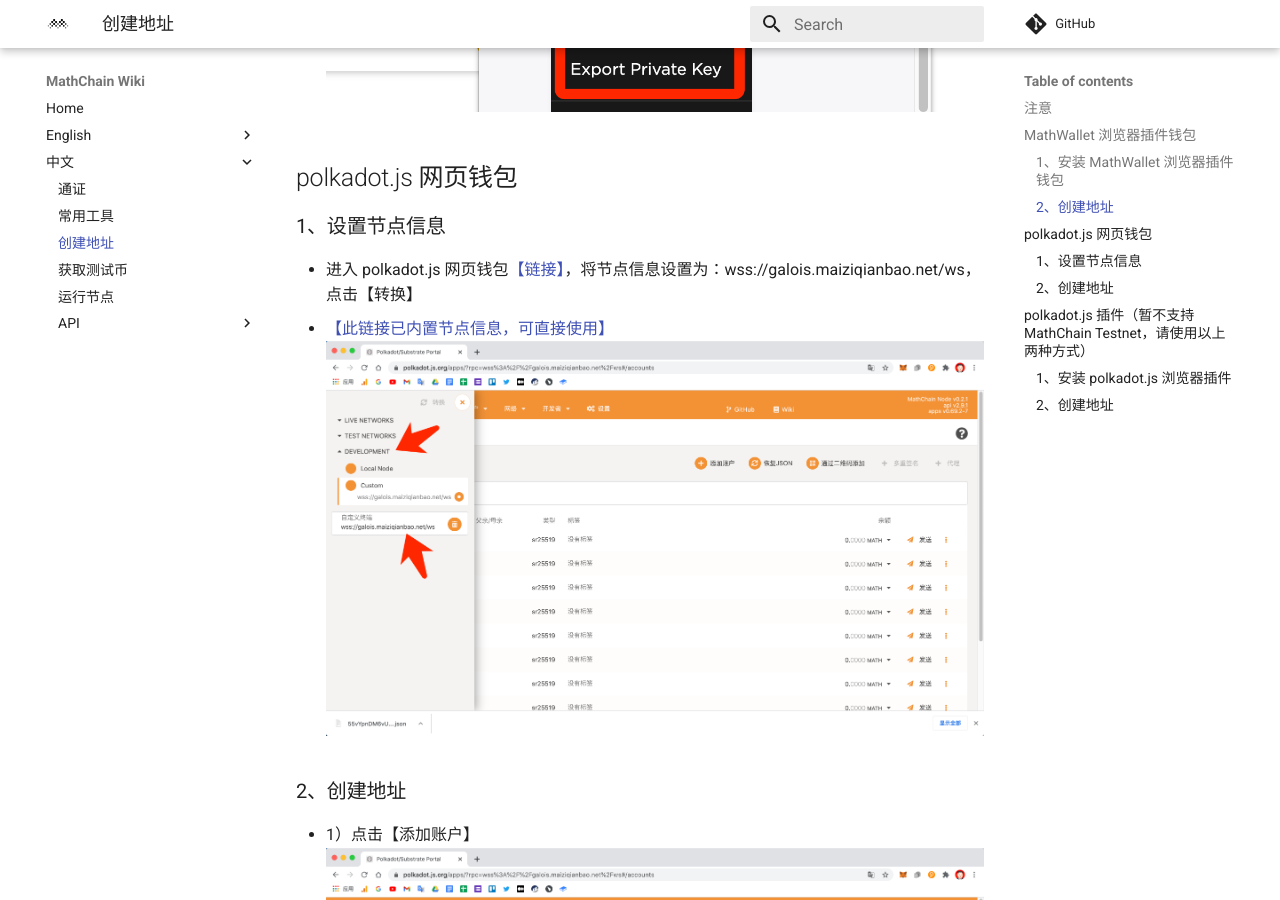
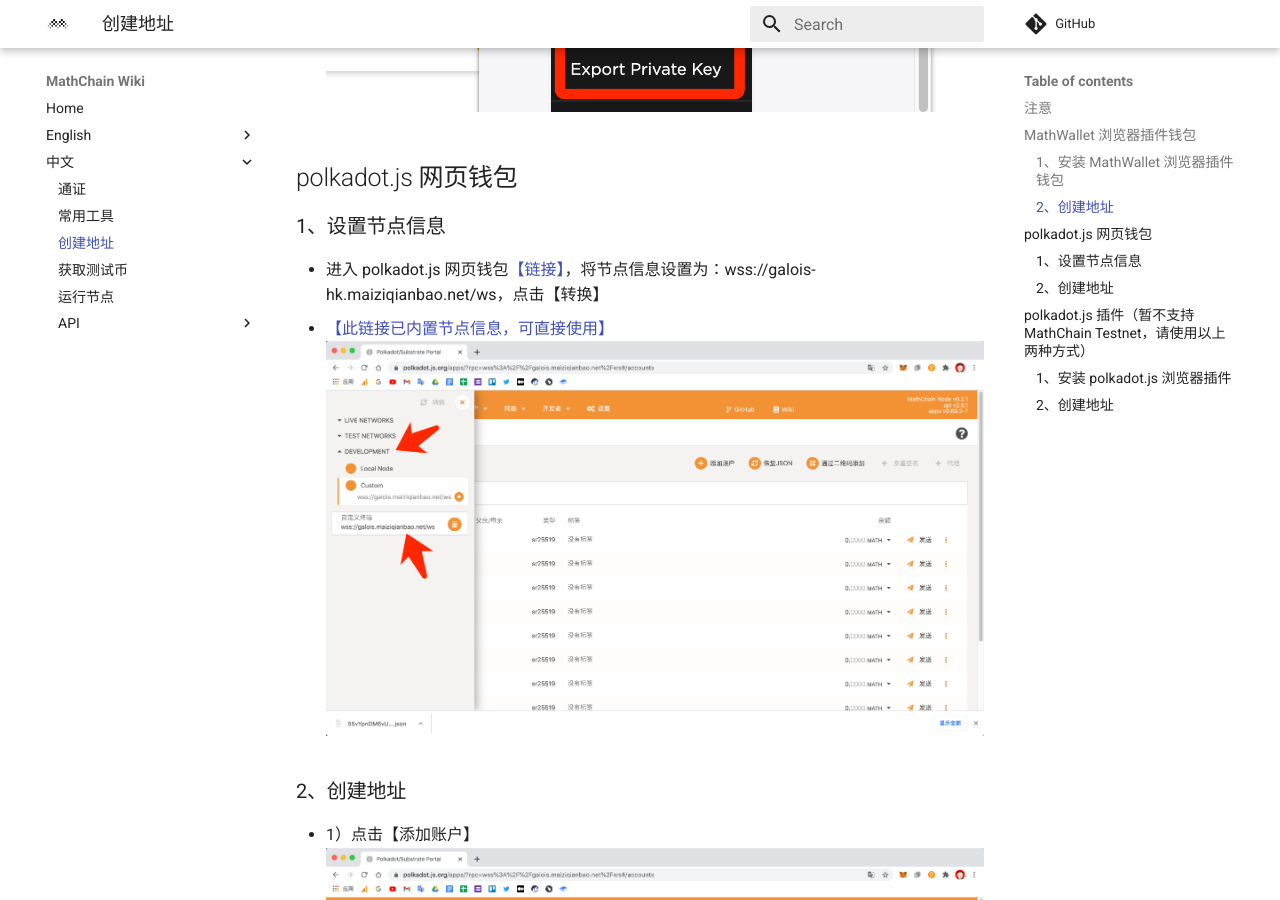
Before and after one commit to mathwallet/docs.mathchain.org, an MkDocs documentation site: the page built from docs/cn/tut_create_account.md, in a window 1280 px wide and 900 px high, scrolled down 3155 px. Built offline with MkDocs 1.6.1 and Material for MkDocs 9.7.7, drawn with Linux system fonts in a browser that asks for light colours; comment, search, counter and statistics services are not loaded.

```diff
--- a/docs/cn/tut_create_account.md
+++ b/docs/cn/tut_create_account.md
@@ -1,6 +1,6 @@
 ## 注意
 - Galois 是 MathChain Testnet，使用钱包时请将网络切换到【Galois】或者【MathChain Testnet】
-- 插件钱包需要配合 polkadot.js 网页钱包使用[【网页钱包链接】](https://polkadot.js.org/apps/?rpc=wss%3A%2F%2Fgalois.maiziqianbao.net%2Fws#/extrinsics)
+- 插件钱包需要配合 polkadot.js 网页钱包使用[【网页钱包链接】](https://polkadot.js.org/apps/?rpc=wss%3A%2F%2Fgalois-hk.maiziqianbao.net%2Fws#/extrinsics)
 
 ## MathWallet 浏览器插件钱包
 
@@ -29,8 +29,8 @@
 
 ### 1、设置节点信息
 
-- 进入 polkadot.js 网页钱包[【链接】](https://polkadot.js.org/apps/#/accounts)，将节点信息设置为：wss://galois.maiziqianbao.net/ws，点击【转换】
-- [【此链接已内置节点信息，可直接使用】](https://polkadot.js.org/apps/?rpc=wss%3A%2F%2Fgalois.maiziqianbao.net%2Fws#/accounts)
+- 进入 polkadot.js 网页钱包[【链接】](https://polkadot.js.org/apps/#/accounts)，将节点信息设置为：wss://galois-hk.maiziqianbao.net/ws，点击【转换】
+- [【此链接已内置节点信息，可直接使用】](https://polkadot.js.org/apps/?rpc=wss%3A%2F%2Fgalois-hk.maiziqianbao.net%2Fws#/accounts)
 ![](/images/tut_create_account/2_1.png)
 
 ### 2、创建地址
```
